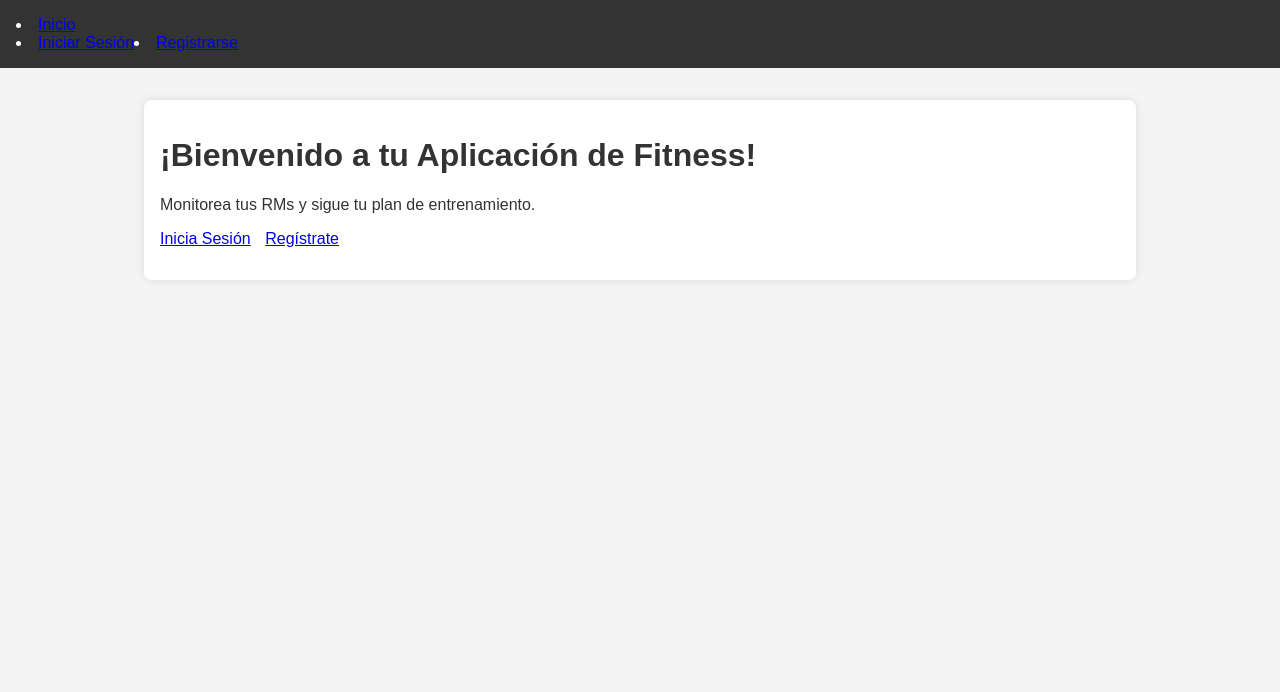
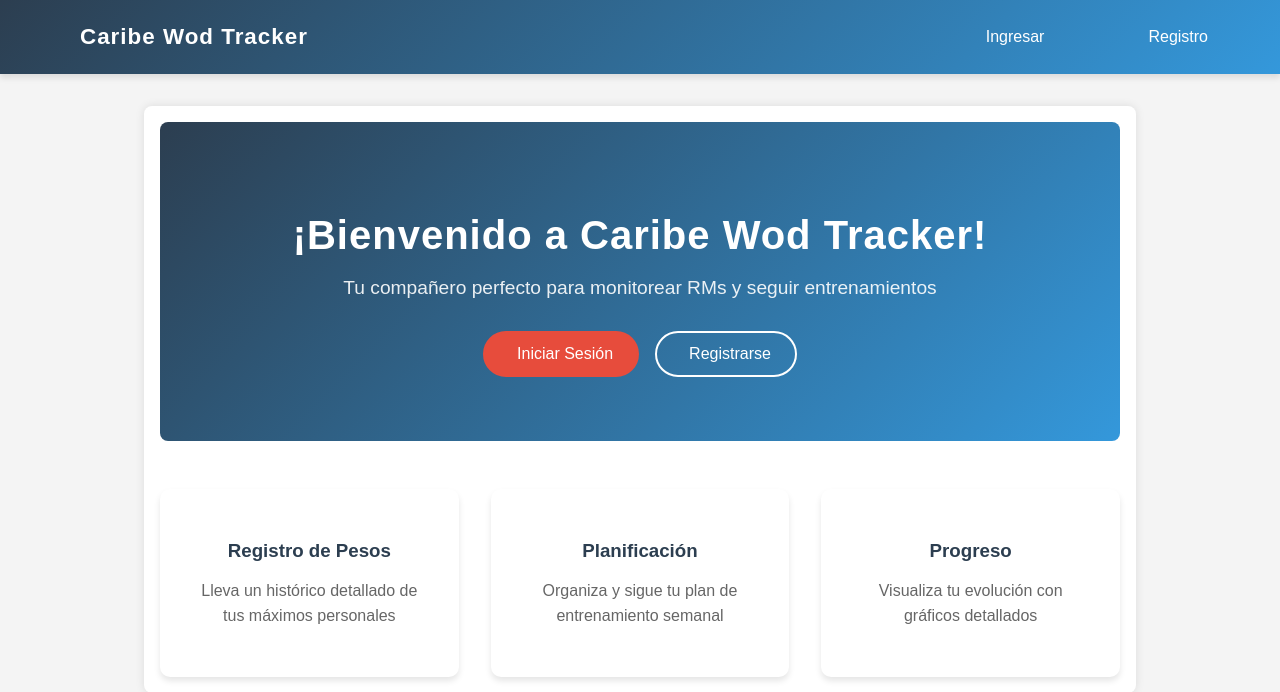
Before and after one commit to RicardoTejedorRestrepo/CaribeWod, a Django app: page / in a window 1280 px wide. Shown: the top 692 px of the page. Run offline with Django 5.2, Linux system fonts and the light colour scheme.

Commit message:
Mejoras en el diseño del home y navbar

```diff
--- a/caribe_wod_tracker/settings.py
+++ b/caribe_wod_tracker/settings.py
@@ -24,7 +24,8 @@ BASE_DIR = Path(__file__).resolve().parent.parent
 SECRET_KEY = 'django-insecure-oeeimb@9x=7+a)=bg5rlho=43=^y612f+_b4bmkq5!ao2xks%+'
 
 # SECURITY WARNING: don't run with debug turned on in production!
-DEBUG = False
+#DEBUG = False
+DEBUG = True
 
 ALLOWED_HOSTS = ['*']
 
@@ -118,6 +119,7 @@ USE_TZ = True
 # https://docs.djangoproject.com/en/5.2/howto/static-files/
 
 STATIC_URL = 'static/'
+STATIC_ROOT = BASE_DIR / 'static'
 
 # Default primary key field type
 # https://docs.djangoproject.com/en/5.2/ref/settings/#default-auto-field
--- a/templates/base.html
+++ b/templates/base.html
@@ -13,33 +13,82 @@
         color: #333;
       }
       nav {
-        background-color: #333;
-        color: white;
-        padding: 1rem;
+        background: linear-gradient(135deg, #2c3e50, #3498db);
+        padding: 1rem 2rem;
+        box-shadow: 0 4px 6px rgba(0, 0, 0, 0.1);
+        position: relative;
+        z-index: 1000;
       }
+
       nav ul {
+        display: flex;
+        justify-content: space-between;
+        align-items: center;
         list-style: none;
         padding: 0;
         margin: 0;
-        display: flex;
-        justify-content: space-between;
-        align-items: center;
       }
+
       nav ul li {
-        margin-right: 1rem;
+        margin: 0 1.5rem;
+        position: relative;
       }
+
       nav ul li a {
         color: white;
         text-decoration: none;
+        padding: 0.5rem 1rem;
+        transition: all 0.3s ease;
+        border-radius: 4px;
+        display: flex;
+        align-items: center;
+        gap: 8px;
       }
+
       nav ul li a:hover {
-        text-decoration: underline;
+        background: rgba(255, 255, 255, 0.1);
+        transform: translateY(-2px);
       }
+
+      nav ul li a::before {
+        content: "";
+        position: absolute;
+        bottom: 0;
+        left: 0;
+        width: 0;
+        height: 2px;
+        background: #e74c3c;
+        transition: width 0.3s ease;
+      }
+
+      nav ul li a:hover::before {
+        width: 100%;
+      }
+
       .nav-left,
       .nav-right {
         display: flex;
+        gap: 1.5rem;
         align-items: center;
       }
+
+      .nav-left {
+        font-size: 1.2rem;
+        font-weight: 600;
+      }
+
+      .nav-left li:first-child a {
+        font-size: 1.4rem;
+        letter-spacing: 1px;
+      }
+
+      .nav-right {
+        gap: 1rem;
+      }
+
+      /* Iconos (agregar Font Awesome en head) */
+      @import url("https://cdnjs.cloudflare.com/ajax/libs/font-awesome/6.4.0/css/all.min.css");
+
       .container {
         max-width: 960px;
         margin: 2rem auto;
@@ -110,23 +159,48 @@
   </head>
   <body>
     <nav>
+      <ul>
         <div class="nav-left">
-        <li><a href="{% url 'home' %}">Inicio</a></li>
+          <li>
+            <a href="{% url 'home' %}"
+              ><i class="fas fa-dumbbell"></i>Caribe Wod Tracker</a
+            >
+          </li>
           {% if user.is_authenticated %}
-        <li><a href="{% url 'mostrar_entrenamiento' %}">Entrenamiento</a></li>
+          <li>
+            <a href="{% url 'mostrar_entrenamiento' %}"
+              ><i class="fas fa-running"></i> Entrenamiento</a
+            >
+          </li>
           {% endif %}
         </div>
+
         <div class="nav-right">
           {% if user.is_authenticated %}
           <li>
-          <a href="{% url 'ver_perfil' %}">Mi Perfil ({{ user.username }})</a>
+            <a href="{% url 'ver_perfil' %}"
+              ><i class="fas fa-user-circle"></i>{{ user.username }}</a
+            >
           </li>
-        <li><a href="{% url 'logout' %}">Cerrar Sesión</a></li>
+          <li>
+            <a href="{% url 'logout' %}"
+              ><i class="fas fa-sign-out-alt"></i> Salir</a
+            >
+          </li>
           {% else %}
-        <li><a href="{% url 'login' %}">Iniciar Sesión</a></li>
-        <li><a href="{% url 'registro' %}">Registrarse</a></li>
+          <li>
+            <a href="{% url 'login' %}"
+              ><i class="fas fa-sign-in-alt"></i> Ingresar</a
+            >
+          </li>
+          <li>
+            <a href="{% url 'registro' %}"
+              ><i class="fas fa-user-plus"></i> Registro</a
+            >
+          </li>
           {% endif %}
         </div>
+      </ul>
     </nav>
     <div class="container">
       {% if messages %}
--- a/templates/home.html
+++ b/templates/home.html
@@ -1,14 +1,146 @@
 {% extends "base.html" %}
 
-{% block title %}Bienvenido - Fitness App{% endblock %}
+{% block title %}Bienvenido - Caribe Wod Tracker App{% endblock %}
 
 {% block content %}
-    <h1>¡Bienvenido a tu Aplicación de Fitness!</h1>
-    <p>Monitorea tus RMs y sigue tu plan de entrenamiento.</p>
-    {% if not user.is_authenticated %}
-        <p>
-            <a href="{% url 'login' %}" style="margin-right:10px;">Inicia Sesión</a>
-            <a href="{% url 'registro' %}">Regístrate</a>
-        </p>
-    {% endif %}
+<div class="hero-section">
+    <div class="hero-content">
+        <h1 class="hero-title">¡Bienvenido a Caribe Wod Tracker!</h1>
+        <p class="hero-subtitle">Tu compañero perfecto para monitorear RMs y seguir entrenamientos</p>
+
+        {% if not user.is_authenticated %}
+        <div class="auth-buttons">
+            <a href="{% url 'login' %}" class="btn btn-primary">
+                <i class="fas fa-sign-in-alt"></i> Iniciar Sesión
+            </a>
+            <a href="{% url 'registro' %}" class="btn btn-outline">
+                <i class="fas fa-user-plus"></i> Registrarse
+            </a>
+        </div>
+        {% endif %}
+    </div>
+</div>
+
+<div class="features-container">
+    <div class="feature-card">
+        <div class="feature-icon">
+            <i class="fas fa-dumbbell"></i>
+        </div>
+        <h3>Registro de Pesos</h3>
+        <p>Lleva un histórico detallado de tus máximos personales</p>
+    </div>
+
+    <div class="feature-card">
+        <div class="feature-icon">
+            <i class="fas fa-calendar-alt"></i>
+        </div>
+        <h3>Planificación</h3>
+        <p>Organiza y sigue tu plan de entrenamiento semanal</p>
+    </div>
+
+    <div class="feature-card">
+        <div class="feature-icon">
+            <i class="fas fa-chart-line"></i>
+        </div>
+        <h3>Progreso</h3>
+        <p>Visualiza tu evolución con gráficos detallados</p>
+    </div>
+</div>
+
+<style>
+    .hero-section {
+        background: linear-gradient(135deg, #2c3e50, #3498db);
+        color: white;
+        padding: 4rem 1rem;
+        text-align: center;
+        border-radius: 8px;
+        margin-bottom: 2rem;
+    }
+
+    .hero-title {
+        font-size: 2.5rem;
+        margin-bottom: 1rem;
+        letter-spacing: 1px;
+    }
+
+    .hero-subtitle {
+        font-size: 1.2rem;
+        margin-bottom: 2rem;
+        opacity: 0.9;
+    }
+
+    .auth-buttons {
+        display: flex;
+        gap: 1rem;
+        justify-content: center;
+    }
+
+    .btn {
+        padding: 12px 24px;
+        border-radius: 25px;
+        text-decoration: none;
+        transition: all 0.3s ease;
+        display: inline-flex;
+        align-items: center;
+        gap: 8px;
+    }
+
+    .btn-primary {
+        background: #e74c3c;
+        color: white;
+        border: 2px solid #e74c3c;
+    }
+
+    .btn-primary:hover {
+        background: #c0392b;
+        transform: translateY(-2px);
+    }
+
+    .btn-outline {
+        background: transparent;
+        color: white;
+        border: 2px solid white;
+    }
+
+    .btn-outline:hover {
+        background: rgba(255, 255, 255, 0.1);
+        transform: translateY(-2px);
+    }
+
+    .features-container {
+        display: grid;
+        grid-template-columns: repeat(auto-fit, minmax(250px, 1fr));
+        gap: 2rem;
+        margin-top: 3rem;
+    }
+
+    .feature-card {
+        background: white;
+        padding: 2rem;
+        border-radius: 10px;
+        text-align: center;
+        box-shadow: 0 4px 6px rgba(0, 0, 0, 0.1);
+        transition: transform 0.3s ease;
+    }
+
+    .feature-card:hover {
+        transform: translateY(-5px);
+    }
+
+    .feature-icon {
+        font-size: 2.5rem;
+        color: #3498db;
+        margin-bottom: 1rem;
+    }
+
+    .feature-card h3 {
+        color: #2c3e50;
+        margin-bottom: 0.5rem;
+    }
+
+    .feature-card p {
+        color: #666;
+        line-height: 1.6;
+    }
+</style>
 {% endblock %}
```
Also changed, not shown: caribe_wod_tracker/templates/base.html (deleted, +0 -141 lines), caribe_wod_tracker/templates/home.html (deleted, +0 -14 lines), db.sqlite3. Lines whose indentation alone changed are shown as unchanged.
